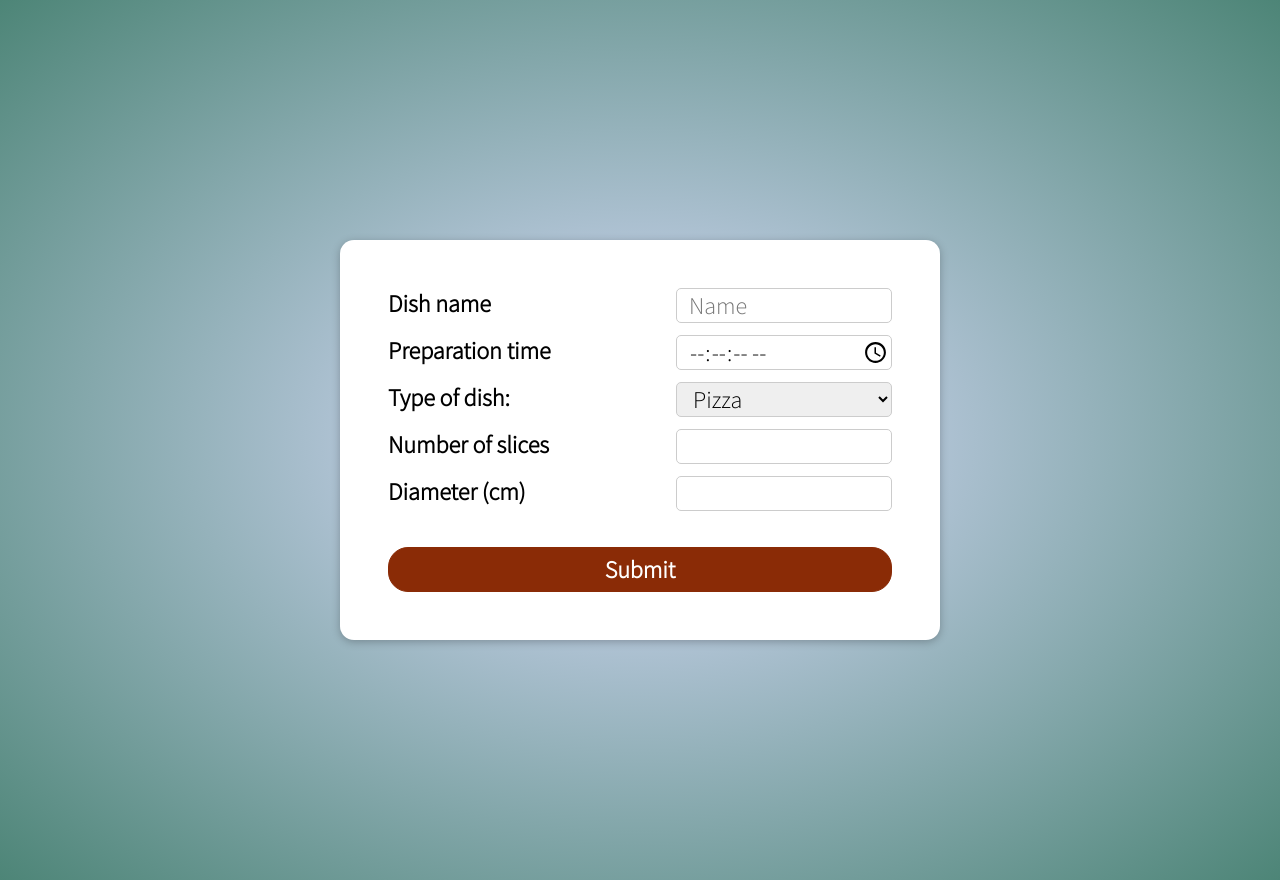
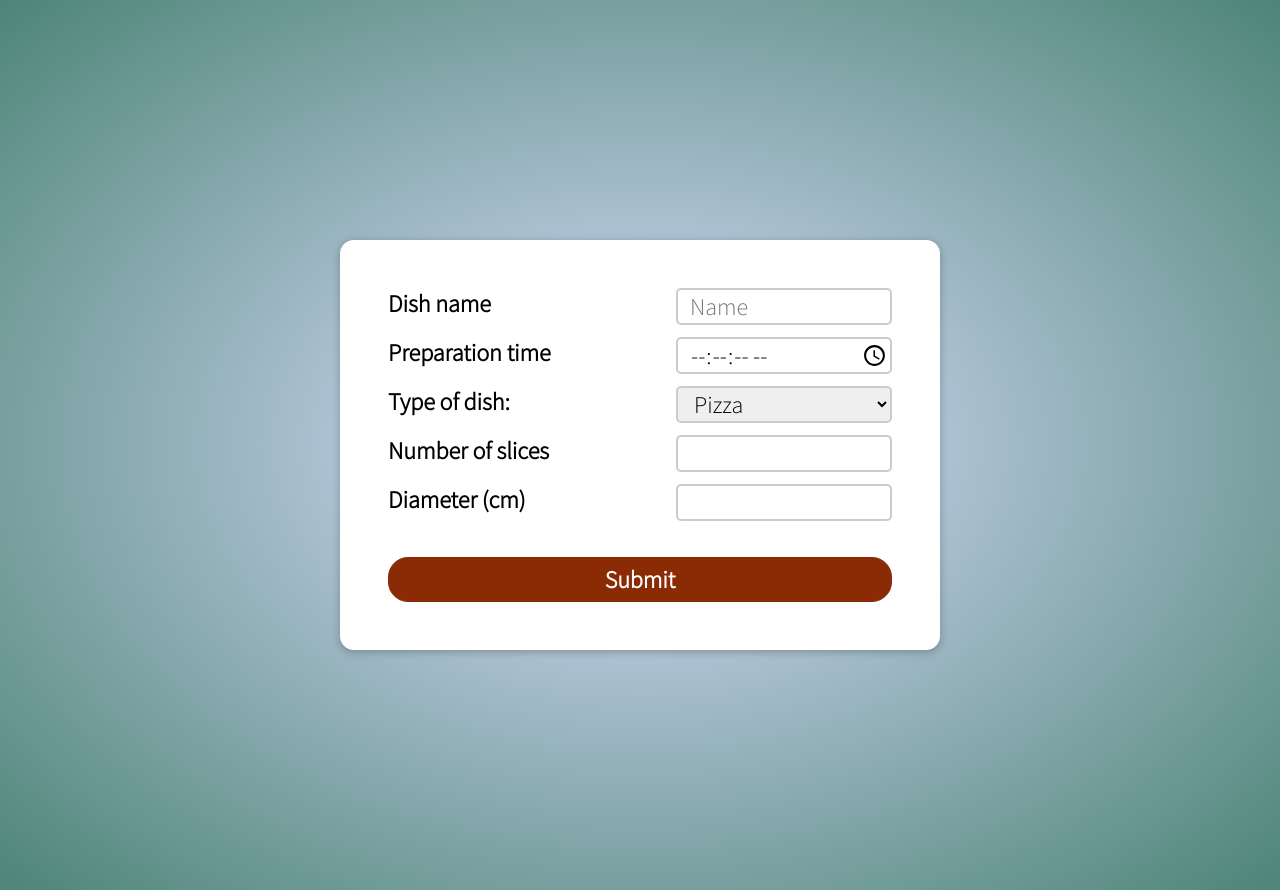
Before and after one commit to JanNaklicki/reactdishes, a React (Create React App) app: page / in a window 1280 px wide. Built offline with nearby package versions, Linux system fonts and the light colour scheme.

Commit message:
Css changes

```diff
--- a/src/components/UI/Input.module.css
+++ b/src/components/UI/Input.module.css
@@ -1,4 +1,3 @@
-
 .input {
   display: flex;
   justify-content: space-between;
@@ -12,16 +11,36 @@
 
 .input input {
   width: 9rem;
+
   border-radius: 5px;
-    border: 1px solid #ccc;
+  border: 2px solid #ccc;
   font: inherit;
   padding-left: 0.5rem;
+  transition: ease-in-out, width .35s ease-in-out;
+}
+
+.input input:focus {
+  color: black;
+  outline: none;
+  border: 2px solid #b33909;
+}
+.input input:hover {
+  border: 2px solid #b33909;
 }
 
 .input select {
   width: 9rem;
+  outline: none;
   border-radius: 5px;
-    border: 1px solid #ccc;
+  border: 2px solid #ccc;
   font: inherit;
   padding-left: 0.5rem;
 }
+.input select:hover
+{
+  border: 2px solid #b33909;
+}
+.input option:hover
+{
+  background-color: #b33909;
+}
```
Also changed, not shown: public/index.html (+0 -23 lines), src/logo.svg (deleted). Lines whose indentation alone changed are shown as unchanged.
